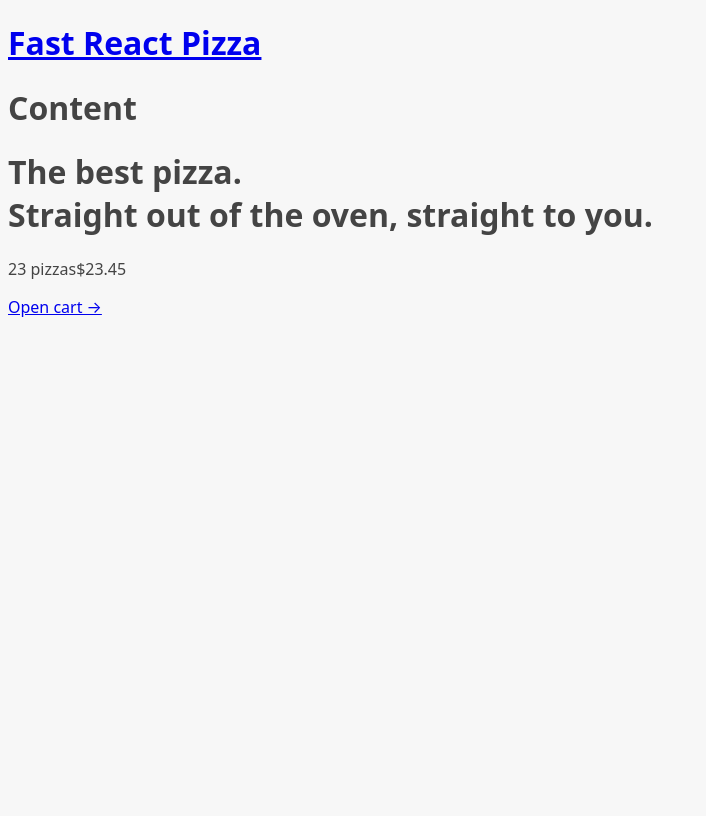
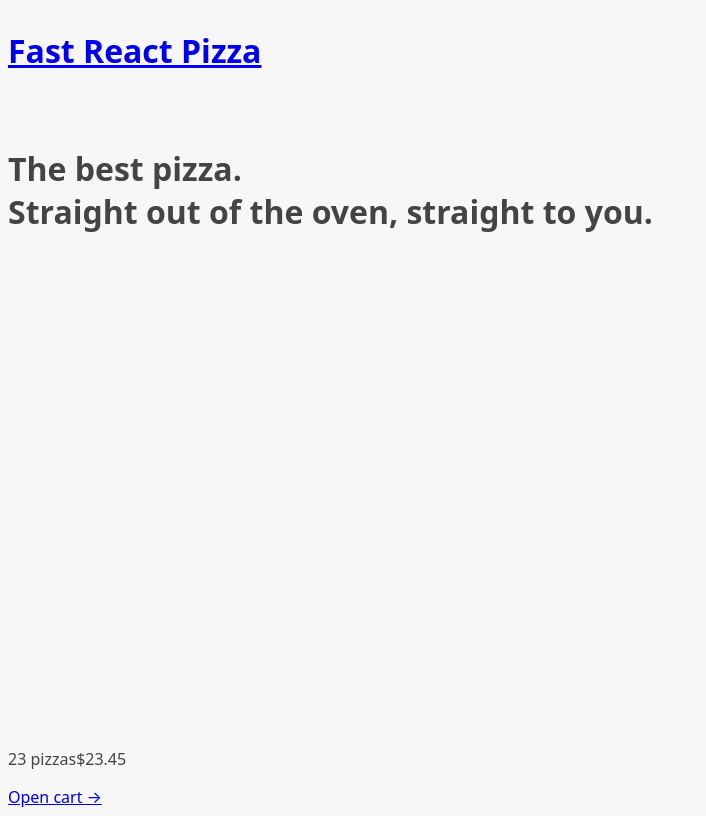
Before and after one commit to subarnabsadhukhan/fast-react-pizza, a React (Vite) app: page / in a window 1280 px wide. Shown: the whole page, without its empty margins (0-706 px from the left). Built offline with nearby package versions, Linux system fonts and the light colour scheme.

Commit message:
Displaying a Loading Indicator & Handling Errors With Error Elements

```diff
--- a/src/App.jsx
+++ b/src/App.jsx
@@ -6,11 +6,13 @@
 import Order from "./features/order/Order";
 import CreateOrder from "./features/order/CreateOrder";
 import AppLayout from "./ui/AppLayout";
+import Error from "./ui/Error";
 
 const router = createBrowserRouter([
   {
     // This Route has no Path, so it's techinically called the Layout Route.
     element: <AppLayout />,
+    errorElement: <Error />,
     children: [
       {
         path: "/",
@@ -20,6 +22,7 @@
         path: "/menu",
         element: <Menu />,
         loader: menuLoader,
+        errorElement: <Error />,
       },
       {
         path: "/cart",
--- a/src/ui/AppLayout.jsx
+++ b/src/ui/AppLayout.jsx
@@ -1,16 +1,19 @@
-import { Outlet } from "react-router-dom";
+import { Outlet, useNavigation } from "react-router-dom";
 import CartOverview from "../features/cart/CartOverview";
 import Header from "./Header";
+import Loader from "./Loader";
 
 function AppLayout() {
+  const navigation = useNavigation();
+  // The Loading State will be true, if any page in the application is being loaded.
+  const isLoading = navigation.state === "loading";
   return (
-    <div>
+    <div className="layout">
+      {isLoading && <Loader />}
       <Header />
       <main>
-        <h1>Content</h1>
         <Outlet />
       </main>
-
       <CartOverview />
     </div>
   );
--- a/src/ui/Error.jsx
+++ b/src/ui/Error.jsx
@@ -1,15 +1,17 @@
-import { useNavigate } from 'react-router-dom';
+import { useNavigate, useRouteError } from "react-router-dom";
 
-function NotFound() {
+function Error() {
   const navigate = useNavigate();
+  const error = useRouteError();
+  console.log(error);
 
   return (
     <div>
       <h1>Something went wrong 😢</h1>
-      <p>%MESSAGE%</p>
+      <p>{error.error?.message || error.message}</p>
       <button onClick={() => navigate(-1)}>&larr; Go back</button>
     </div>
   );
 }
 
-export default NotFound;
+export default Error;
--- /dev/null
+++ b/src/ui/Loader.jsx
@@ -0,0 +1,5 @@
+function Loader() {
+  return <div className="loader"></div>;
+}
+
+export default Loader;
```
Also changed, not shown: src/services/apiRestaurant.js (+8 -8 lines).
